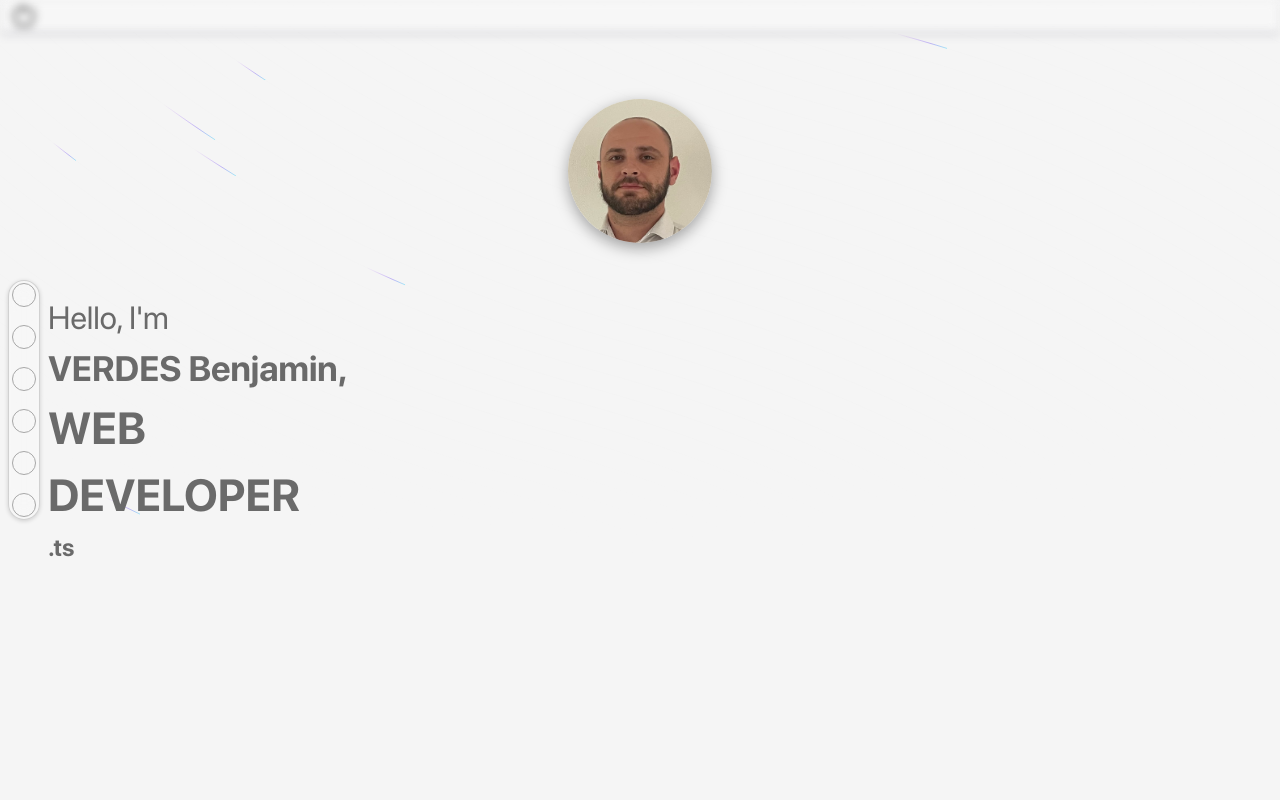
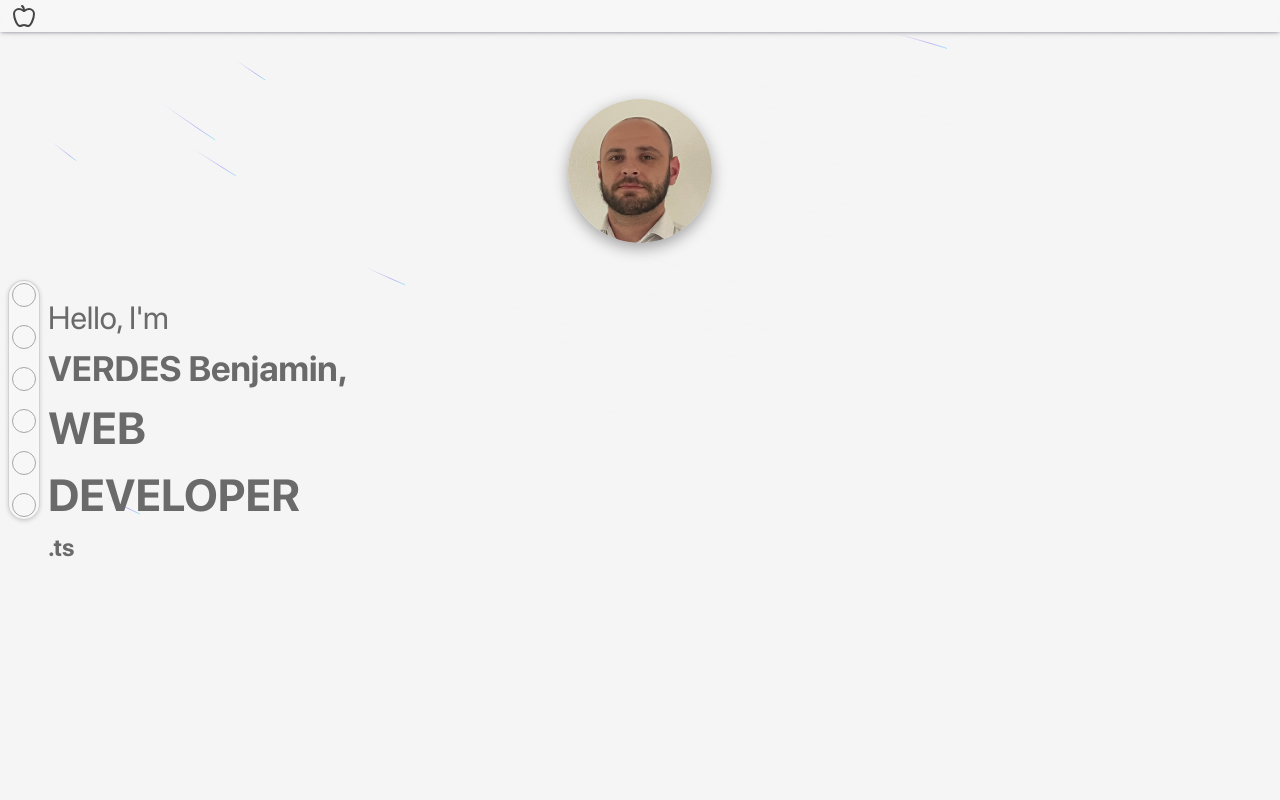
Before and after one commit to verdesB/Portfolio-v2, a Next.js app: page / in a window 1280 px wide. Shown: the top 800 px of the page. Built offline with nearby package versions, Linux system fonts and the light colour scheme.

Commit message:
undo filter

```diff
--- a/src/app/header.scss
+++ b/src/app/header.scss
@@ -37,7 +37,7 @@
   background-color: rgba(255, 255, 255, 0.21);
   backdrop-filter: blur(4px);
   -webkit-backdrop-filter: blur(4px);
-  -webkit-filter: blur(4px);
+
   z-index: 10;
 
   &__logoContainer {
```
